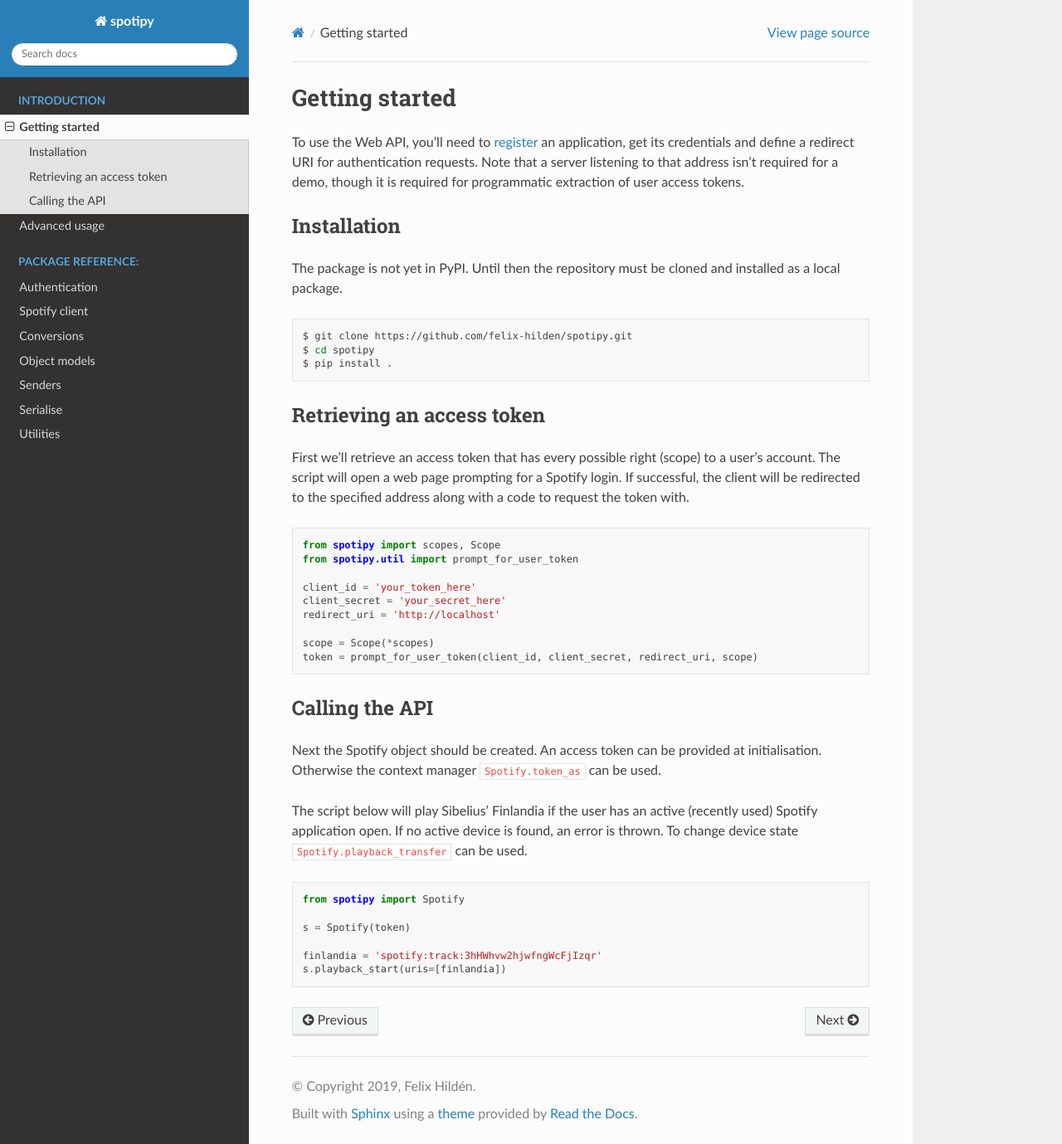
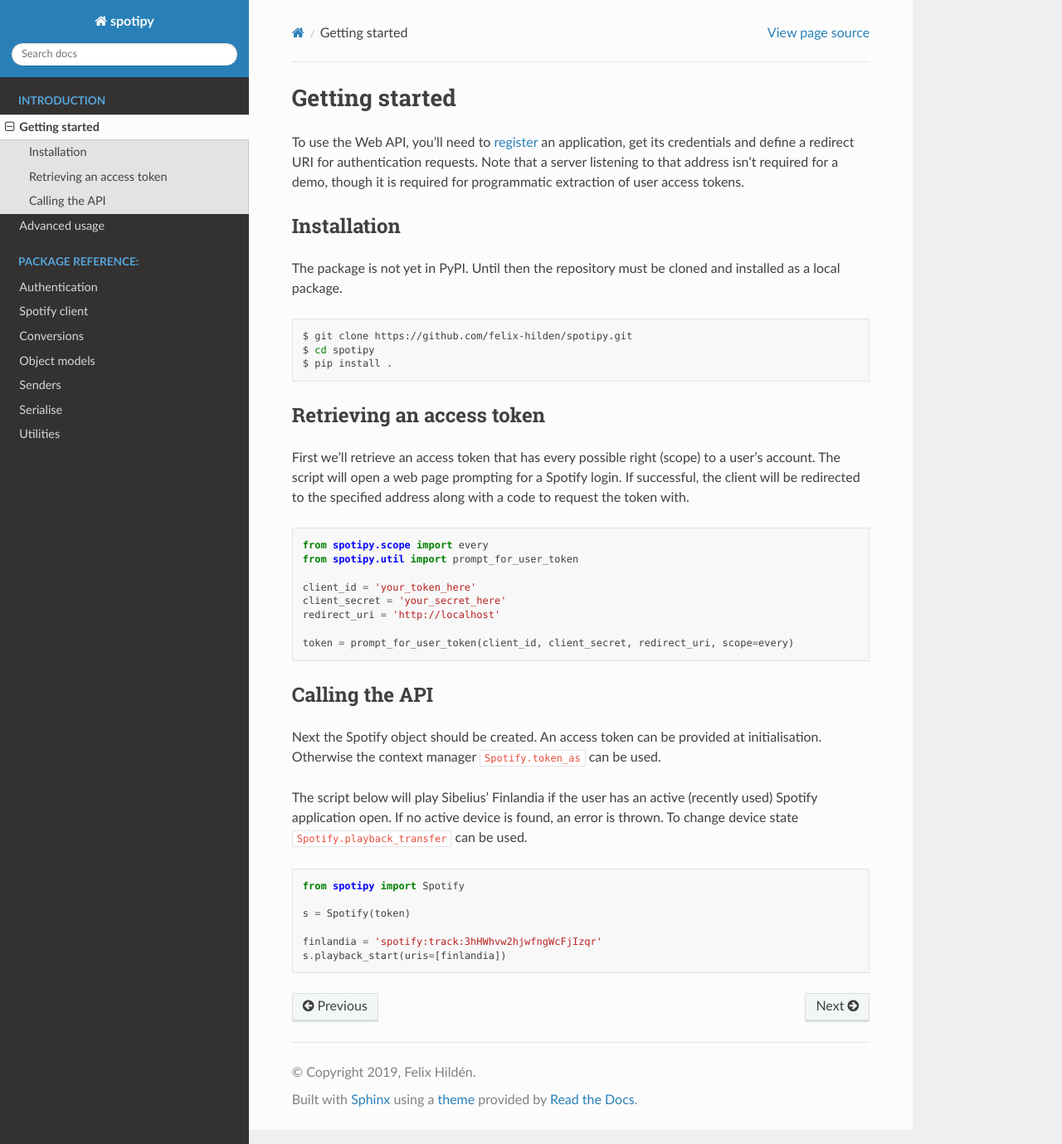
Before and after one commit to felix-hilden/tekore, a Sphinx documentation site: the page built from docs/readme/getting_started.rst, in a window 1280 px wide and 1379 px high. Shown: the whole window at 83% size. Built offline with Sphinx 7.4.7 and the Read the Docs theme 2.0.0, drawn with Linux system fonts in a browser that asks for light colours; the version number could not be read and is left out.

Commit message:
Use ready-made scopes in quick start

```diff
--- a/docs/readme/getting_started.rst
+++ b/docs/readme/getting_started.rst
@@ -28,15 +28,14 @@
 
 .. code:: python
 
-    from spotipy import scopes, Scope
+    from spotipy.scope import every
     from spotipy.util import prompt_for_user_token
 
     client_id = 'your_token_here'
     client_secret = 'your_secret_here'
     redirect_uri = 'http://localhost'
 
-    scope = Scope(*scopes)
-    token = prompt_for_user_token(client_id, client_secret, redirect_uri, scope)
+    token = prompt_for_user_token(client_id, client_secret, redirect_uri, scope=every)
 
 Calling the API
 ---------------
--- a/readme.rst
+++ b/readme.rst
@@ -44,15 +44,14 @@
 
 .. code:: python
 
-    from spotipy import scopes, Scope
+    from spotipy.scope import every
     from spotipy.util import prompt_for_user_token
 
     client_id = 'your_token_here'
     client_secret = 'your_secret_here'
     redirect_uri = 'http://localhost'
 
-    scope = Scope(*scopes)
-    token = prompt_for_user_token(client_id, client_secret, redirect_uri, scope)
+    token = prompt_for_user_token(client_id, client_secret, redirect_uri, scope=every)
 
 
 Calling the API
```
